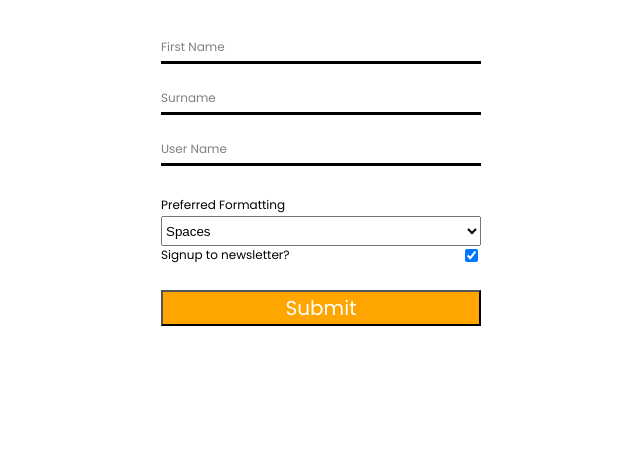
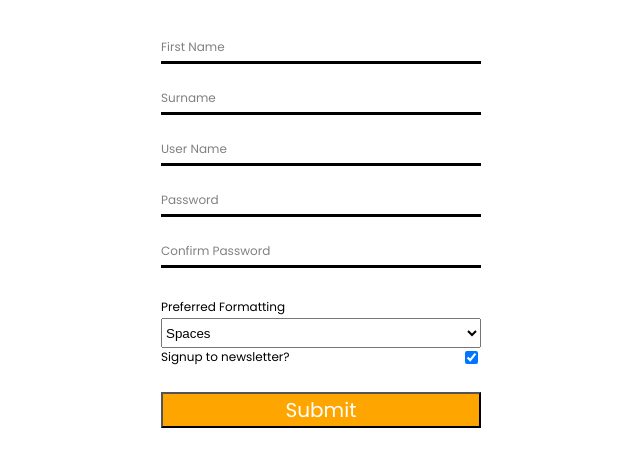
Before and after one commit to sambhav-gore/redux-form-demo, a React (Create React App) app: page / in a window 1280 px wide. Shown: the top 466 px of the page, without its empty margins (319-959 px from the left). Built offline with nearby package versions, Linux system fonts and the light colour scheme.

Commit message:
Confirm password validation

```diff
--- a/src/components/RegisterForm.js
+++ b/src/components/RegisterForm.js
@@ -1,7 +1,12 @@
 import React, { Component } from "react";
 import { Field, reduxForm } from "redux-form";
 import { customInput, customSelect } from "./fields";
-import { required, minLength, maxLength } from "../validation/validations";
+import {
+  required,
+  minLength,
+  maxLength,
+  matchesPassword
+} from "../validation/validations";
 import "./RegisterForm.css";
 
 class RegisterForm extends Component {
@@ -31,6 +36,20 @@
           validate={[required, minLength, maxLength]}
         />
         <Field
+          name="password"
+          label="Password"
+          component={customInput}
+          type="password"
+          validate={[required, minLength, maxLength]}
+        />
+        <Field
+          name="confirmPassword"
+          label="Confirm Password"
+          component={customInput}
+          type="password"
+          validate={[required, minLength, maxLength, matchesPassword]}
+        />
+        <Field
           name="preference"
           label="Preferred Formatting"
           component={customSelect}
--- a/src/validation/validations.js
+++ b/src/validation/validations.js
@@ -5,3 +5,6 @@
 
 export const maxLength = value =>
   value.length > 10 ? "Value is too long" : undefined;
+
+export const matchesPassword = (value, allValues) =>
+  value === allValues.password ? undefined : "Passwords must match";
```
